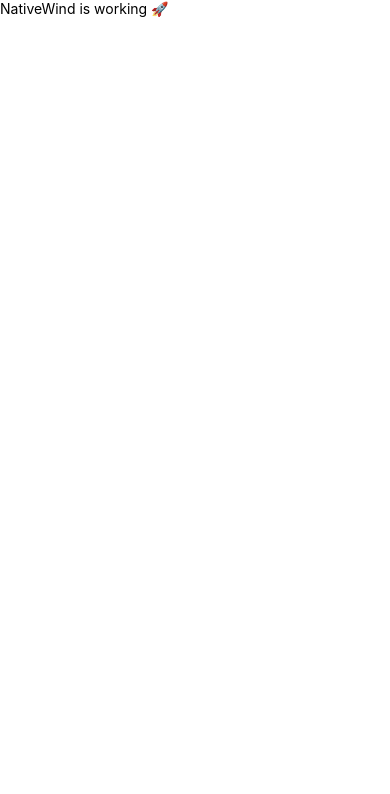
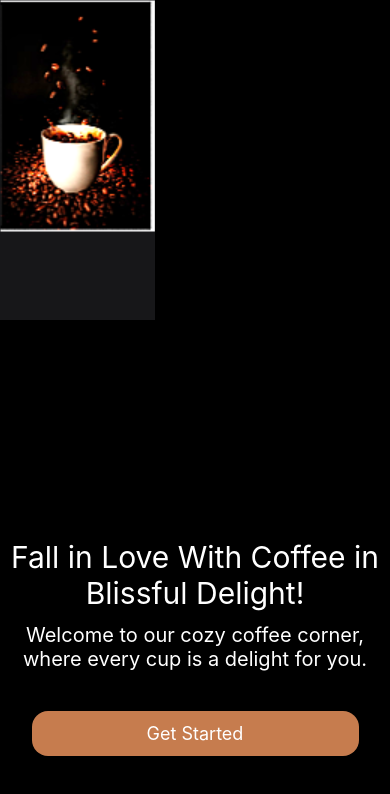
Before and after one commit to Vx-tech-2024/alx-coffee-shop-app, a React Native app: screen / in a window 390 px wide. Shown: the top 794 px of the page. Built offline with nearby package versions, Linux system fonts and the light colour scheme.

Commit message:
Setting up the onboarding page

```diff
--- a/App.tsx
+++ b/App.tsx
@@ -1,11 +1,67 @@
-import { Text, View } from "react-native";
+import { Text, View, StyleSheet, ImageBackground, TouchableOpacity } from "react-native";
+
+const backgroundImage = require('./assets/images/HomeBackgroundImage.png');
 
 export default function App() {
   return (
-    <View className="flex-1 items-center justify-center bg-white">
-      <Text className="text-xl font-bold text-green-600">
-        NativeWind is working 🚀
-      </Text>
+    <View style={styles.container}>
+      <ImageBackground source={backgroundImage} style={styles.backgroundImage}>
+        <View style={styles.HomeText}>
+          <Text style={styles.HomeBoldText}>
+            Fall in Love With Coffee in Blissful Delight!
+          </Text>
+          <Text style={styles.HomeNormalText}>
+            Welcome to our cozy coffee corner, where every cup is a delight for you.
+          </Text>
+        </View>
+
+        <TouchableOpacity style={styles.button} onPress={() => alert('Get Started')}>
+          <Text style={styles.buttonLabel}>Get Started</Text>
+        </TouchableOpacity>
+
+      </ImageBackground>
     </View>
   );
 }
+
+const styles = StyleSheet.create({
+  container: {
+    flex: 1,
+    backgroundColor: 'black',
+  },
+  HomeText: {
+    marginTop: 450,
+    alignItems: 'center',
+    justifyContent: 'center',
+  },
+  HomeBoldText: {
+    textAlign: 'center',
+    fontSize: 30,
+    color: 'white',
+  },
+  HomeNormalText: {
+    textAlign: 'center',
+    fontSize: 20,
+    marginTop: 12,
+    color: 'white',
+  },
+  backgroundImage: {
+    flex: 1,
+    resizeMode: 'cover',
+    justifyContent: 'center',
+    alignItems: 'center',
+  },
+  button: {
+    backgroundColor: '#C67C4E',
+    borderRadius: 16,
+    paddingVertical: 12,
+    paddingHorizontal: 40,
+    marginTop: 40,
+    width: 327,
+  },
+  buttonLabel: {
+    color: 'white',
+    fontSize: 18,
+    textAlign: 'center',
+  },
+});
--- a/babel.config.js
+++ b/babel.config.js
@@ -1,7 +1,6 @@
 module.exports = function (api) {
   api.cache(true);
   return {
-    presets: ["babel-preset-expo"],
-    plugins: ["nativewind/babel"],
+    presets: ["babel-preset-expo"]
   };
 };
```
Also changed, not shown: package.json (+12 -0 lines), assets/images/HomeBackgroundImage.PNG, 1 other file (tests, documents, lock files or other folders).
